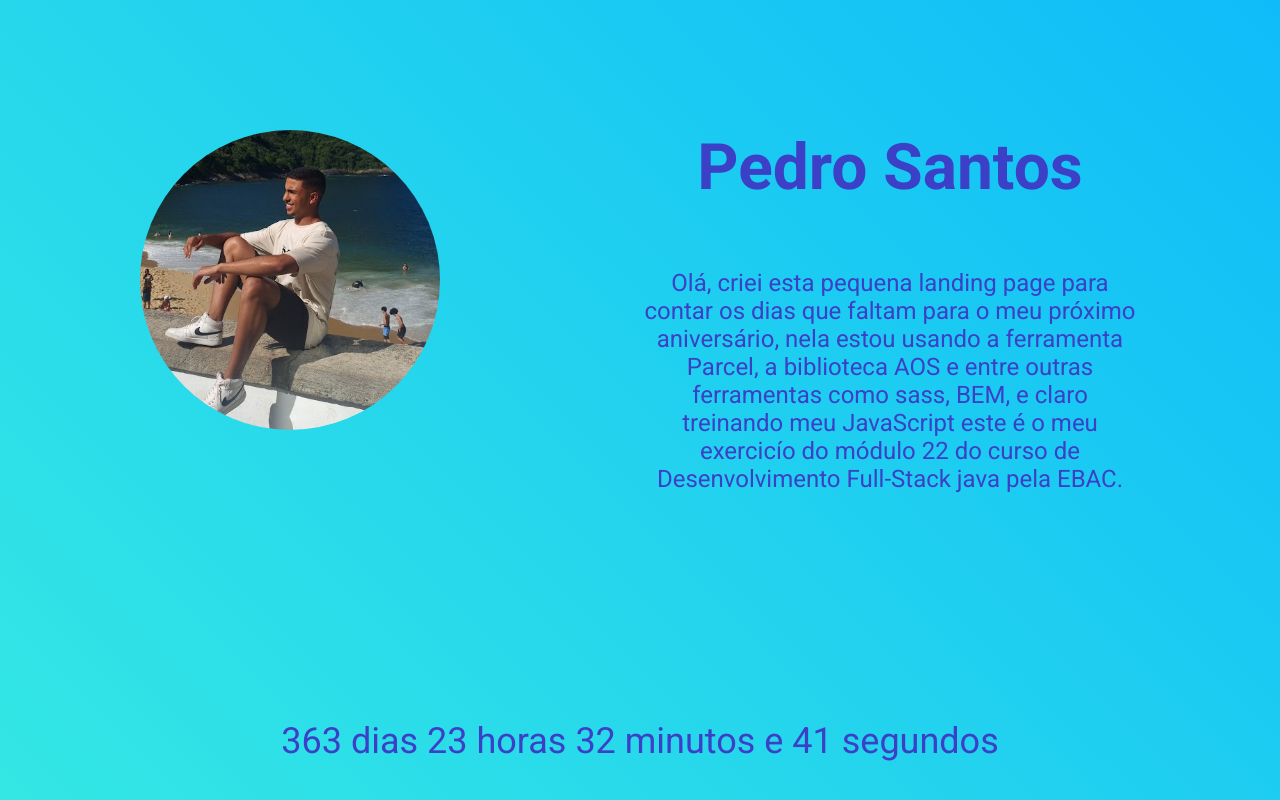
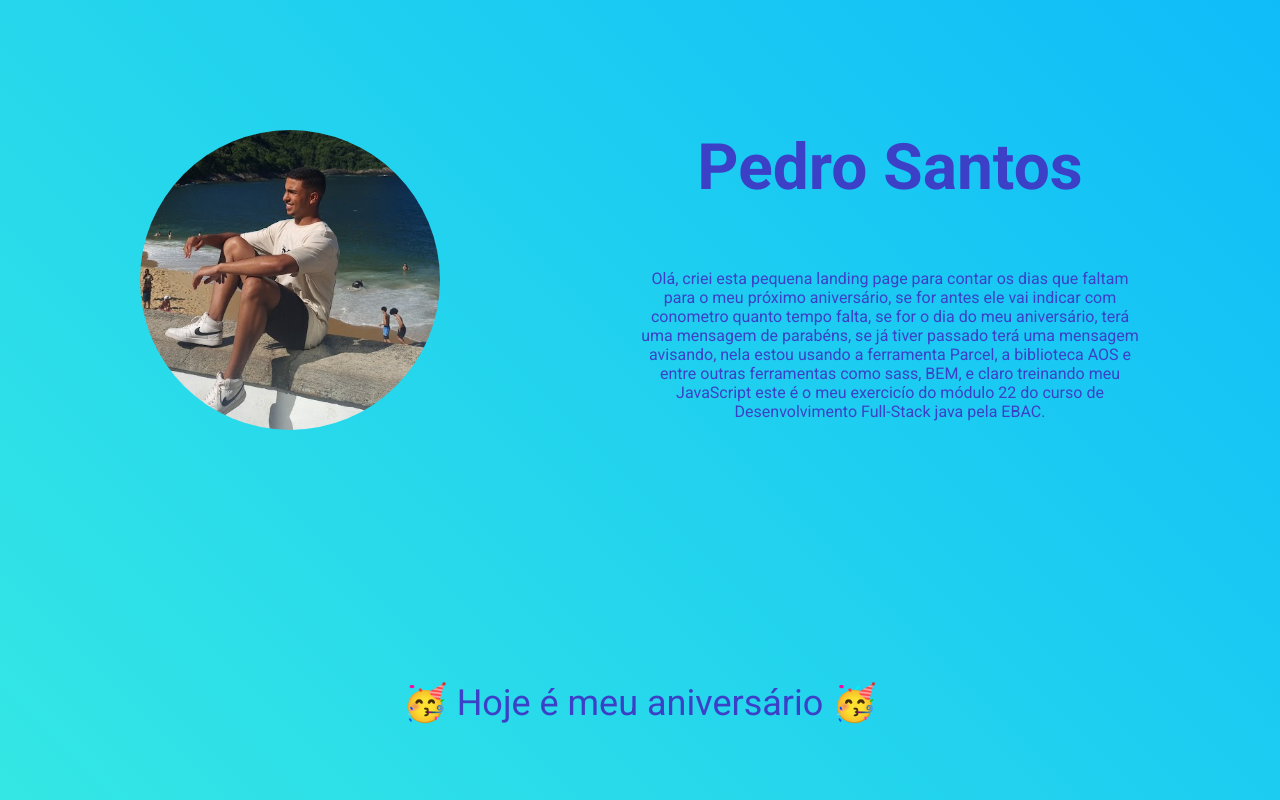
Before and after one commit to PedroHenrique004/Meu-aniversario, a website built with Parcel: page src/index.html in a window 1280 px wide. Built offline with nearby package versions, Linux system fonts and the light colour scheme.

Commit message:
Fazendo o cronometro e suas funções

```diff
--- a/package.json
+++ b/package.json
@@ -2,8 +2,8 @@
   "name": "meu-aniversario",
   "version": "1.0.0",
   "description": "",
-  "main": "index.js",
   "scripts": {
+    "build": "parcel build src/index.html",
     "dev": "parcel src/index.html src/styles/main.scss src/scripts/main.js",
     "test": "echo \"Error: no test specified\" && exit 1"
   },
@@ -12,6 +12,7 @@
   "license": "ISC",
   "devDependencies": {
     "@parcel/transformer-sass": "^2.10.3",
-    "parcel": "^2.10.3"
+    "parcel": "^2.10.3",
+    "sharp": "^0.31.3"
   }
 }
--- /dev/null
+++ b/sharp.config.json
@@ -0,0 +1,5 @@
+{
+    "png": {
+        "quality": 100
+    }
+}
--- a/src/index.html
+++ b/src/index.html
@@ -4,6 +4,8 @@
     <meta charset="UTF-8">
     <meta name="viewport" content="width=device-width, initial-scale=1.0">
     <title>Meu aniversário</title>
+
+    <link rel="stylesheet" href="https://unpkg.com/aos@next/dist/aos.css" />
 
     <link rel="preconnect" href="https://fonts.googleapis.com">
     <link rel="preconnect" href="https://fonts.gstatic.com" crossorigin>
@@ -14,21 +16,24 @@
 <body>
     <main class="main">
         <div class="container">
-            <img src="./images/image_2023-12-14_200703054.png" alt="Foto do autor da página">
-        <div class="main__description">
-            <h1 class="main__description__title">
+            <img src="./images/image_2023-12-14_200703054.png" alt="Foto do autor da página"  data-aos="zoom-in">
+        <div class="main__description" data-aos="zoom-in">
+            <h1 class="main__description__title" >
                 Pedro Santos
             </h1>
             <p class="main__description__text">
                 Olá, criei esta pequena landing page para contar os dias
-que faltam para o meu próximo aniversário, nela estou  usando a ferramenta Parcel,  a biblioteca AOS e entre outras ferramentas como sass, BEM, e claro treinando meu JavaScript este é o meu exercicío do módulo 22 do curso de Desenvolvimento Full-Stack java pela EBAC.
+que faltam para o meu próximo aniversário, se for antes ele vai indicar com conometro quanto tempo falta, se for o dia do meu aniversário, terá uma mensagem de parabéns, se já tiver passado terá uma mensagem avisando, nela estou  usando a ferramenta Parcel,  a biblioteca AOS e entre outras ferramentas como sass, BEM, e claro treinando meu JavaScript este é o meu exercicío do módulo 22 do curso de Desenvolvimento Full-Stack java pela EBAC.
             </p>
         </div>
         </div>
-        <span class="main__timer" id="timer">363 dias  23 horas 32 minutos e 41 segundos</span>
+        <div class="contador" data-aos="zoom-in-up">
+            <span class="main__timer" id="timer"></span>
+        </div>
     </main>
 
 
+    <script src="https://unpkg.com/aos@next/dist/aos.js"></script>
     <script src="scripts/main.js"></script>
 </body>
 </html>
--- a/src/scripts/main.js
+++ b/src/scripts/main.js
@@ -1 +1,48 @@
-console.log("olá")
+AOS.init();
+
+
+const dataAlvo = new Date ("Dec 13 2024 00:00:00");
+const timeStampDoEvento = dataAlvo.getTime();
+
+const contaHoras = setInterval(function(){
+    const tempoAtual = new Date();
+    const timeStampAtual = tempoAtual.getTime();
+
+    const distanciaDoEvento = timeStampDoEvento - timeStampAtual;
+
+    const inicio = timeStampDoEvento;
+
+    const finalDia13 = new Date ("Dec 13 2024 23:00:00");
+    const fim = finalDia13.getTime();
+
+    if (distanciaDoEvento > 0 && timeStampDoEvento < inicio && timeStampDoEvento > fim) {
+        const dias = 1000*60*60*24;
+        const horas = 1000*60*60;
+        const minutos = 1000*60;
+        const segundos = 1000;
+
+        const diasAteOEvento = Math.floor(distanciaDoEvento / dias);
+        const horasAteOEvento = Math.floor((distanciaDoEvento % dias) / horas);
+        const minutosAteOEvento = Math.floor((distanciaDoEvento % horas) / minutos);
+        const segundosAteOEvento = Math.floor((distanciaDoEvento % minutos) / segundos);
+
+
+        document.getElementById('timer').innerHTML = `${diasAteOEvento} dias ${horasAteOEvento} horas ${minutosAteOEvento} minutos ${segundosAteOEvento} segundos`;
+    }
+    else if (timeStampDoEvento >= inicio && timeStampDoEvento <= fim){
+        let emojis = "";
+        // Usa um laço for para repetir o emoji 1 vez
+        for (let i = 0; i < 1; i++) {
+            // Adiciona o emoji à variável usando o código decimal
+            emojis += "&#129395;";
+        }
+        // Exibe a frase com os emojis de cada lado
+        document.getElementById('timer').innerHTML = `<br> ${emojis} Hoje é meu aniversário ${emojis}`;
+    }
+    else {
+        document.getElementById('timer').innerHTML = `<br> Já passou, quem sabe um dia eu atualize esse site`;
+    }
+
+
+
+}, 1000);
--- a/src/styles/main.scss
+++ b/src/styles/main.scss
@@ -15,7 +15,7 @@
 
     .container {
         max-width: 100%;
-        height: 90%;
+        height: 80%;
         display: flex;
         text-align: center;
         justify-content: center;
@@ -42,7 +42,7 @@
 
         &__text {
             margin-top: 64px;
-            font-size: 24px;
+            font-size: 16px;
             padding-left: 0;
         }
     }
```
Also changed, not shown: 1 other file.
